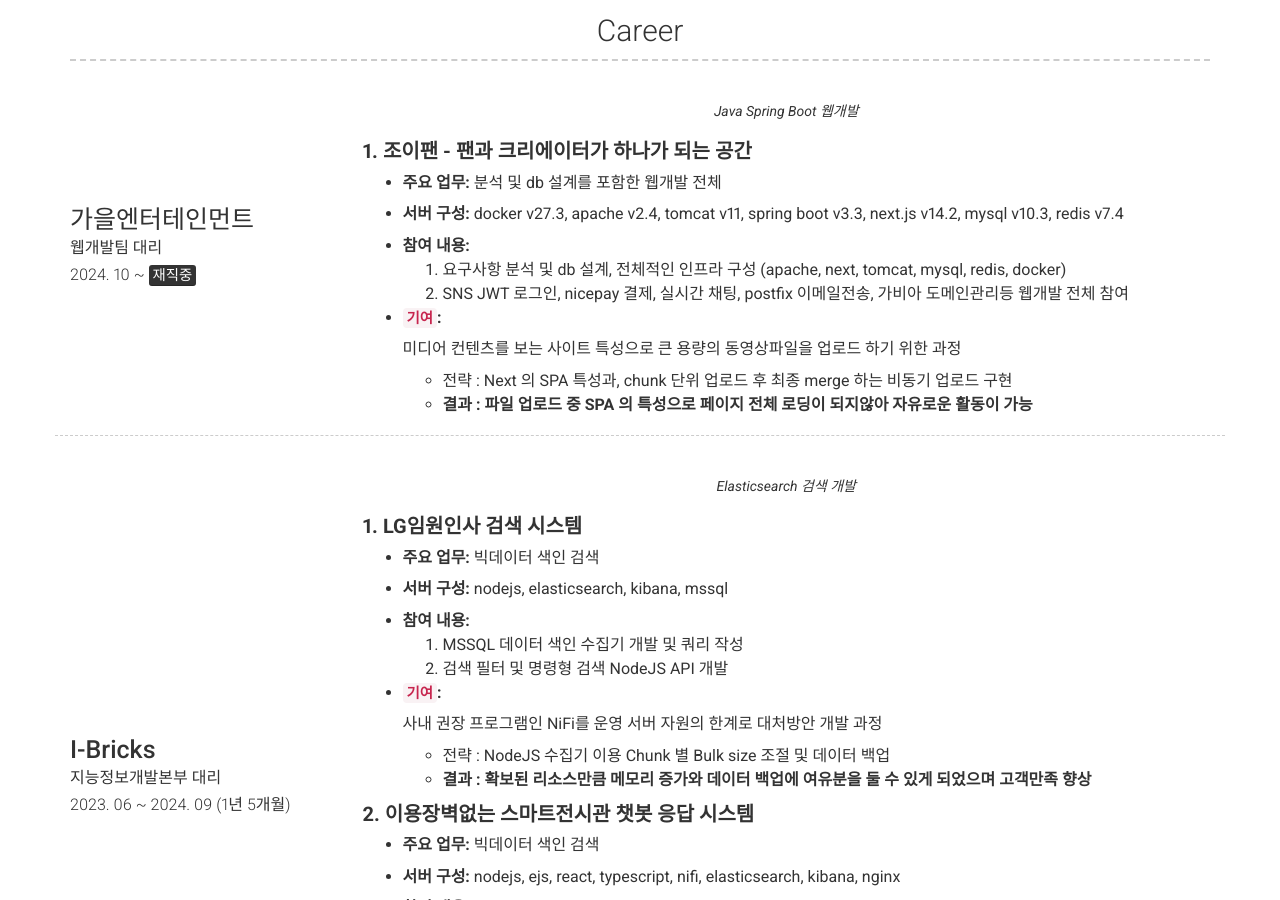
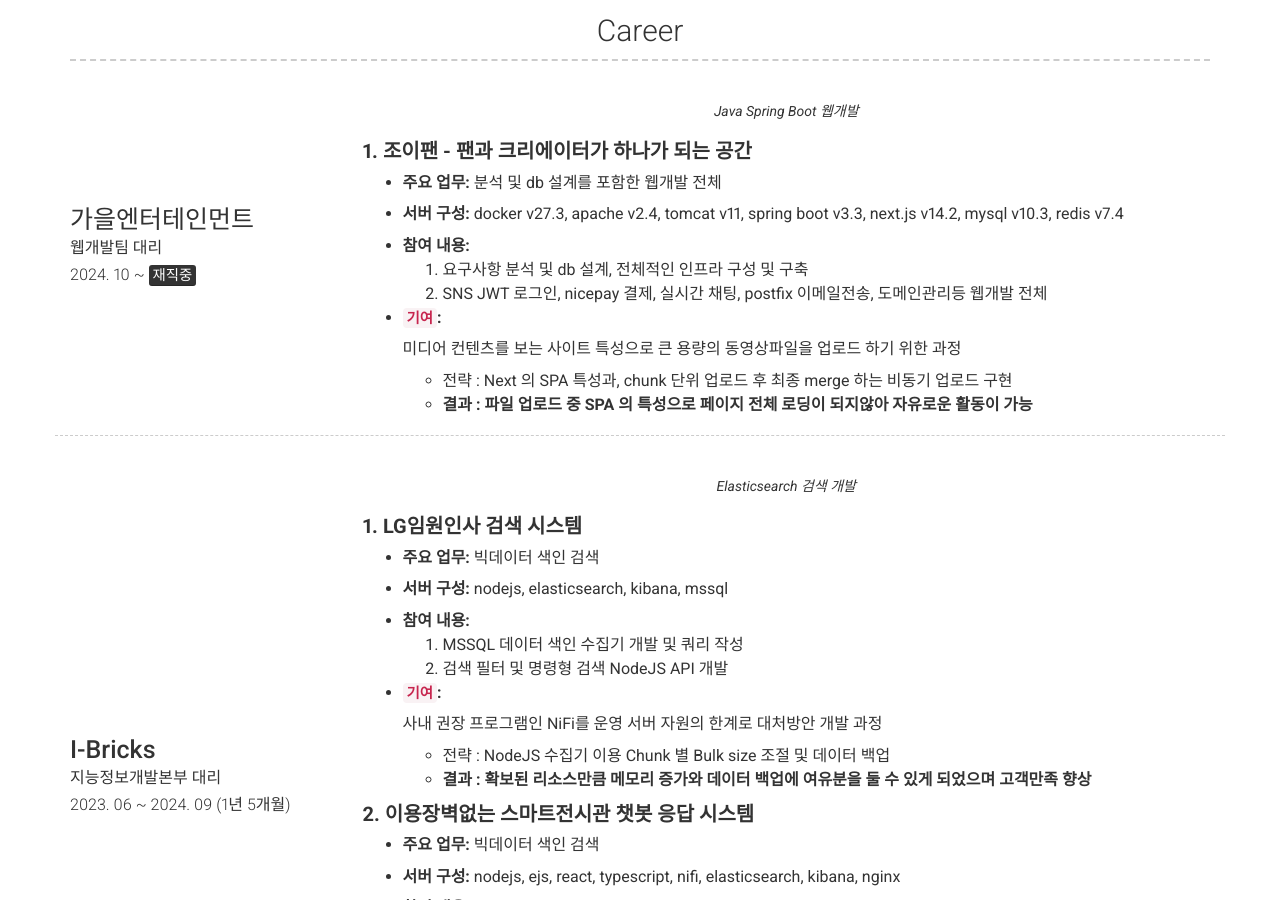
Before and after one commit to sihyeonleee/sihyeonleee.github.io, a Jekyll site: the page built from index.md, in a window 1280 px wide and 900 px high, scrolled down 686 px. Built offline with Jekyll 4.4.1, drawn with Linux system fonts in a browser that asks for light colours; nearby versions of some CDN libraries.

Commit message:
no message

```diff
--- a/_config.yml
+++ b/_config.yml
@@ -106,8 +106,8 @@ content:
           docker v27.3, apache v2.4, tomcat v11, spring boot v3.3, next.js v14.2, mysql v10.3, redis v7.4
 
           - **참여 내용:**
-            1. 요구사항 분석 및 db 설계, 전체적인 인프라 구성 (apache, next, tomcat, mysql, redis, docker)
-            2. SNS JWT 로그인, nicepay 결제, 실시간 채팅, postfix 이메일전송, 가비아 도메인관리등 웹개발 전체 참여
+            1. 요구사항 분석 및 db 설계, 전체적인 인프라 구성 및 구축
+            2. SNS JWT 로그인, nicepay 결제, 실시간 채팅, postfix 이메일전송, 도메인관리등 웹개발 전체
 
           - **`기여`:**
 
```
